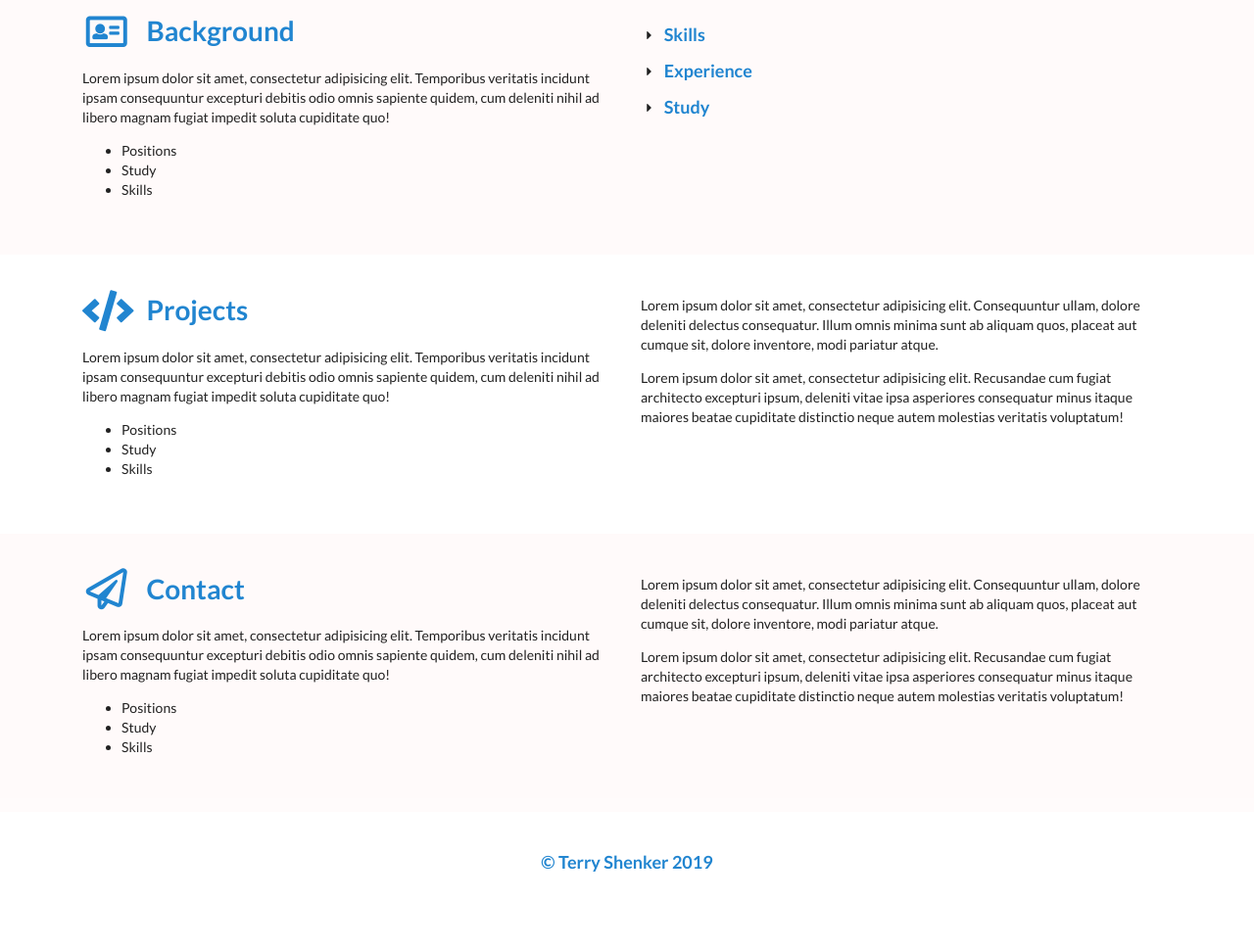
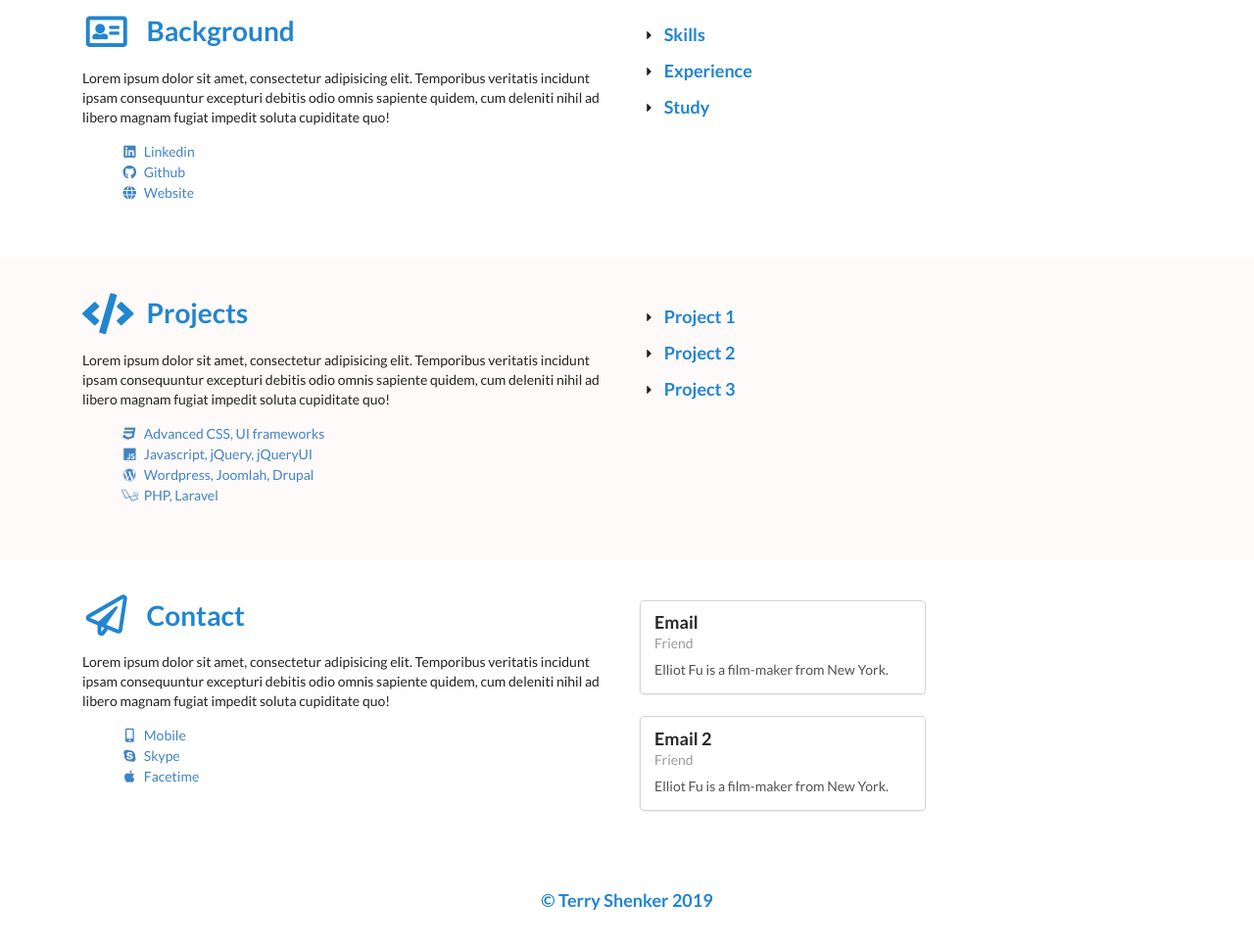
Before and after one commit to Tezza1/final_portfolio, a plain HTML site: page index.html in a window 1280 px wide. Shown: the part 672-1640 px from the top of the page at 98% size. Before the commit the page ends 1606 px from the top, so only its background shows below. Drawn offline with nearby package versions, Linux system fonts and the light colour scheme.

Commit message:
added icon lists

```diff
--- a/css/styles.css
+++ b/css/styles.css
@@ -31,11 +31,11 @@
 
 /* CONTENT */
 .content-white {
-    background-color: rgba(255,250,250);
+    background-color: rgb(255,255,255);
 }
 
 .content-grey {
-    background-color: rgb(255,255,255);
+    background-color: rgb(255,250,250);
 }
 
 #top-content-container {
@@ -49,6 +49,14 @@
     padding: 2em 5em;
 }
 
+ul {
+    list-style: none;
+}
+
+li {
+    line-height: 1.5em;
+}
+
 /* FOOTER */
 #footer {
     padding: 4em 2em 3em 2em;
--- a/index.html
+++ b/index.html
@@ -36,9 +36,9 @@
             <h1 class="ui blue header"><i class="address card outline icon"></i> Background</h1>
             <p>Lorem ipsum dolor sit amet, consectetur adipisicing elit. Temporibus veritatis incidunt ipsam consequuntur excepturi debitis odio omnis sapiente quidem, cum deleniti nihil ad libero magnam fugiat impedit soluta cupiditate quo!</p>
             <ul>
-                <li>Positions</li>
-                <li>Study</li>
-                <li>Skills</li>
+                <li><a href="#"><i class="linkedin icon"></i> Linkedin</a></li>
+                <li><a href="#"><i class="github icon"></i> Github</a></li>
+                <li><a href="#"><i class="world icon"></i> Website</a></li>
             </ul>
         </div>
         <div class="column">
@@ -71,14 +71,33 @@
             <h1 class="ui blue header"><i class="code icon"></i> Projects</h1>
             <p>Lorem ipsum dolor sit amet, consectetur adipisicing elit. Temporibus veritatis incidunt ipsam consequuntur excepturi debitis odio omnis sapiente quidem, cum deleniti nihil ad libero magnam fugiat impedit soluta cupiditate quo!</p>
             <ul>
-                <li>Positions</li>
-                <li>Study</li>
-                <li>Skills</li>
+                <li><a href="#"><i class="css3 icon"></i> Advanced CSS, UI frameworks</a></li>
+                <li><a href="#"><i class="js icon"></i> Javascript, jQuery, jQueryUI</a></li>
+                <li><a href="#"><i class="wordpress icon"></i> Wordpress, Joomlah, Drupal</a></li>
+                <li><a href="#"><i class="laravel icon"></i> PHP, Laravel</a></li>
             </ul>
         </div>
         <div class="column">
-            <p>Lorem ipsum dolor sit amet, consectetur adipisicing elit. Consequuntur ullam, dolore deleniti delectus consequatur. Illum omnis minima sunt ab aliquam quos, placeat aut cumque sit, dolore inventore, modi pariatur atque.</p>
-            <p>Lorem ipsum dolor sit amet, consectetur adipisicing elit. Recusandae cum fugiat architecto excepturi ipsum, deleniti vitae ipsa asperiores consequatur minus itaque maiores beatae cupiditate distinctio neque autem molestias veritatis voluptatum!</p>
+            <div class="ui accordion">
+                <div class="title">
+                    <i class="dropdown icon"></i> <span class="ui header blue medium">Project 1</span>
+                </div>
+                <div class="content">
+                    <p class="transition hidden">A dog is a type of domesticated animal. Known for its loyalty and faithfulness, it can be found as a welcome guest in many households across the world.</p>
+                </div>
+                <div class="title">
+                    <i class="dropdown icon"></i> <span class="ui header blue medium">Project 2</span>
+                </div>
+                <div class="content">
+                    <p class="transition hidden">There are many breeds of dogs. Each breed varies in size and temperament. Owners often select a breed of dog that they find to be compatible with their own lifestyle and desires from a companion.</p>
+                </div>
+                <div class="title">
+                    <i class="dropdown icon"></i> <span class="ui header blue medium">Project 3</span>
+                </div>
+                <div class="content">
+                    <p class="transition hidden">Three common ways for a prospective owner to acquire a dog is from pet shops, private owners, or shelters.</p>
+                </div>
+            </div>
         </div>
     </div>
 
@@ -88,14 +107,32 @@
             <h1 class="ui blue header"><i class="paper plane outline icon"></i> Contact</h1>
             <p>Lorem ipsum dolor sit amet, consectetur adipisicing elit. Temporibus veritatis incidunt ipsam consequuntur excepturi debitis odio omnis sapiente quidem, cum deleniti nihil ad libero magnam fugiat impedit soluta cupiditate quo!</p>
             <ul>
-                <li>Positions</li>
-                <li>Study</li>
-                <li>Skills</li>
+                <li><a href="#"><i class="mobile alternate icon"></i> Mobile</a></li>
+                <li><a href="#"><i class="skype icon"></i> Skype</a></li>
+                <li><a href="#"><i class="apple icon"></i> Facetime</a></li>
             </ul>
         </div>
         <div class="column">
-            <p>Lorem ipsum dolor sit amet, consectetur adipisicing elit. Consequuntur ullam, dolore deleniti delectus consequatur. Illum omnis minima sunt ab aliquam quos, placeat aut cumque sit, dolore inventore, modi pariatur atque.</p>
-            <p>Lorem ipsum dolor sit amet, consectetur adipisicing elit. Recusandae cum fugiat architecto excepturi ipsum, deleniti vitae ipsa asperiores consequatur minus itaque maiores beatae cupiditate distinctio neque autem molestias veritatis voluptatum!</p>
+            <div class="ui cards">
+                <div class="card">
+                    <div class="content">
+                        <div class="header">Email</div>
+                        <div class="meta">Friend</div>
+                        <div class="description">
+                            Elliot Fu is a film-maker from New York.
+                        </div>
+                    </div>
+                </div>
+                <div class="card">
+                    <div class="content">
+                        <div class="header">Email 2</div>
+                        <div class="meta">Friend</div>
+                        <div class="description">
+                            Elliot Fu is a film-maker from New York.
+                        </div>
+                    </div>
+                </div>
+            </div>
         </div>
     </div>
 
```
